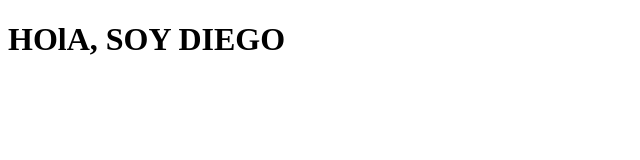
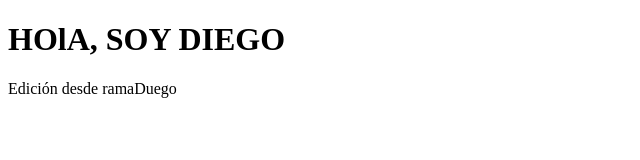
Before and after one commit to diegoSisalima/miPrimerRepositorio, a plain HTML site: page index.html in a window 1280 px wide. Shown: the whole page, without its empty margins (0-640 px from the left). Drawn offline with Linux system fonts and the light colour scheme.

Commit message:
edicion en la rama

```diff
--- a/index.html
+++ b/index.html
@@ -9,6 +9,7 @@
 </head>
 <body>
     <h1>HOlA, SOY DIEGO</h1>
+    <p>Edición desde ramaDuego</p>
 
 </body>
 </html>
```
